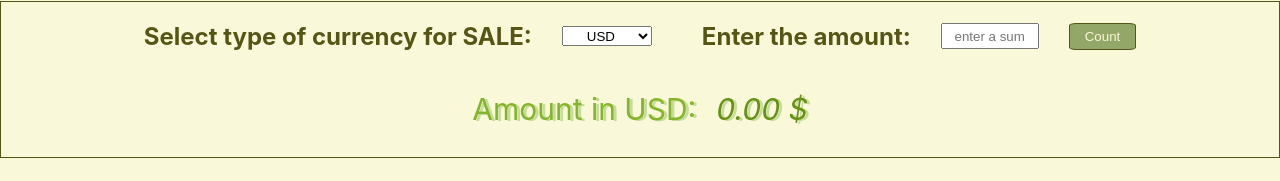
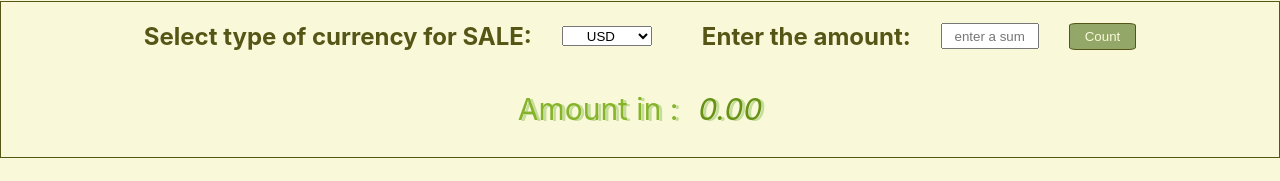
Before and after one commit to Tate-T/Currency-converter, a React (Create React App) app: page / in a window 1280 px wide. Shown: the part 362-543 px from the top of the page. Built offline with nearby package versions, Linux system fonts and the light colour scheme; no server answers.

Commit message:
currencyType render

```diff
--- a/src/components/Converter/FormSale/FormSale.jsx
+++ b/src/components/Converter/FormSale/FormSale.jsx
@@ -6,6 +6,7 @@ const FormSale = () => {
   const [currencySum, setcurrencySum] = useState('');
   const [currencyResult, setcurrencyResult] = useState(0);
   const selectValue = useRef('USD');
+  const [currencyType, setcurrencyType] = useState('');
 
   const handleInputChange = e => {
     const { value } = e.currentTarget;
@@ -16,19 +17,30 @@ const FormSale = () => {
     switch (selectValue.current.value) {
       case 'USD':
         setcurrencyResult(currencySum / rates[0].sale);
+        setcurrencyType(rates[0].ccy);
         break;
       case 'EUR':
         setcurrencyResult(currencySum / rates[1].sale);
+        setcurrencyType(rates[1].ccy);
         break;
       default:
         return;
     }
   };
 
+  // const onResultSaleRender = () => {
+  //   if (selectValue.current.value === rates[0].ccy) {
+  //     return rates[0].ccy;
+  //   } else if (selectValue.current.value !== rates[1].ccy) {
+  //     return rates[1].ccy;
+  //   }
+  // };
+
   const onSubmit = e => {
     e.preventDefault();
     getAmountSale();
   };
+
   return (
     <form onSubmit={onSubmit}>
       <div className={s.currency}>
@@ -54,9 +66,9 @@ const FormSale = () => {
           </button>
         </div>
         <p className={s.currencyResult}>
-          Amount in USD:
+          Amount in {currencyType}:
           <span className={s.currencyResultSum}>
-            {currencyResult.toFixed(2)} &#x24;
+            {currencyResult.toFixed(2)} {currencyType}
           </span>
         </p>
       </div>
```
